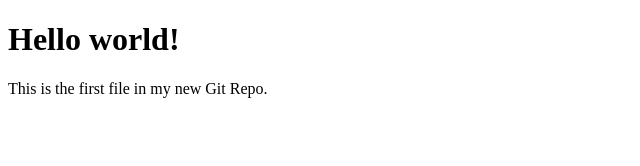
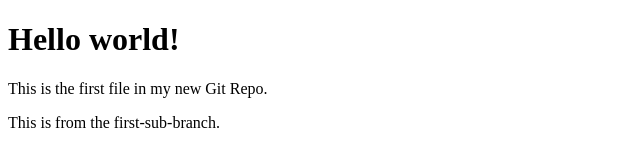
Before and after one commit to srpalani93/Cathereena, a plain HTML site: page index.html in a window 1280 px wide. Shown: the whole page, without its empty margins (0-640 px from the left). Drawn offline with Linux system fonts and the light colour scheme.

Commit message:
my second commit from sub branch

```diff
--- a/index.html
+++ b/index.html
@@ -7,6 +7,6 @@
 
 <h1>Hello world!</h1>
 <p>This is the first file in my new Git Repo.</p>
-
+<p>This is from the first-sub-branch.</p>
 </body>
 </html>
```
